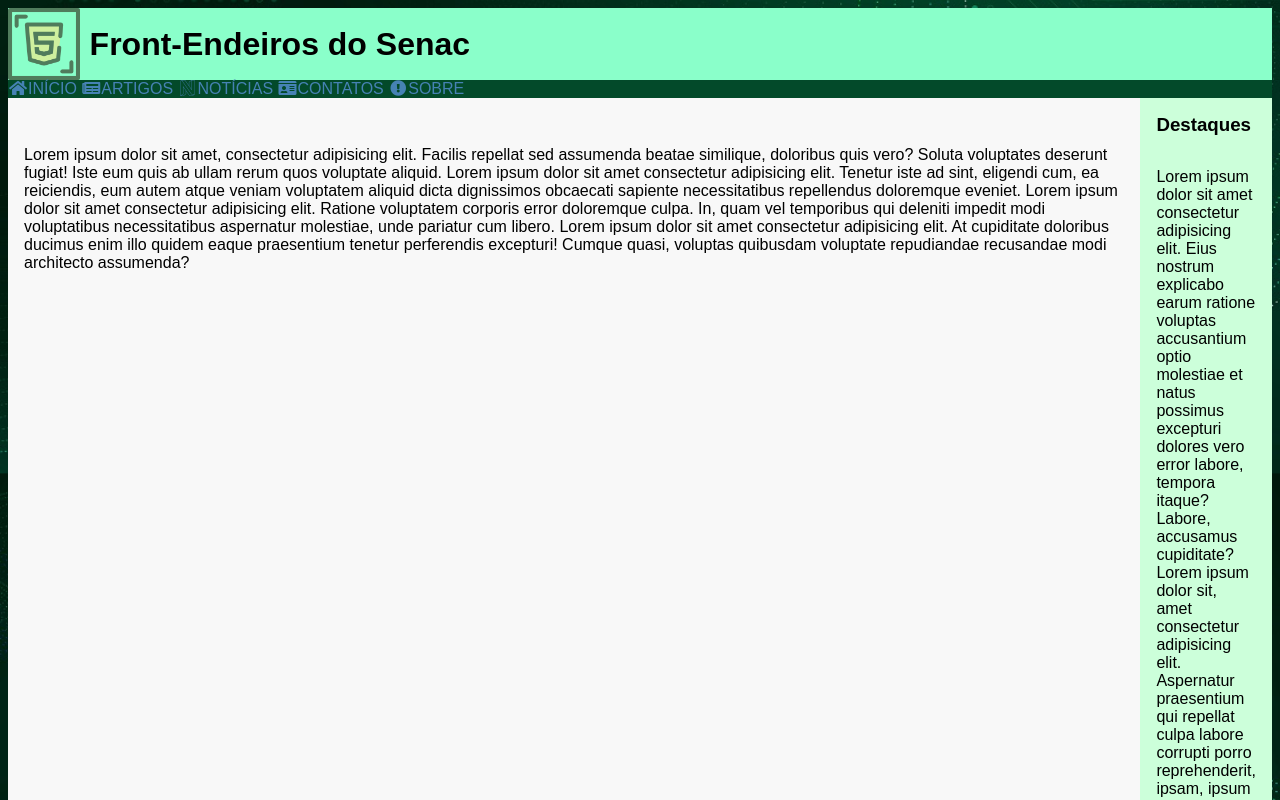
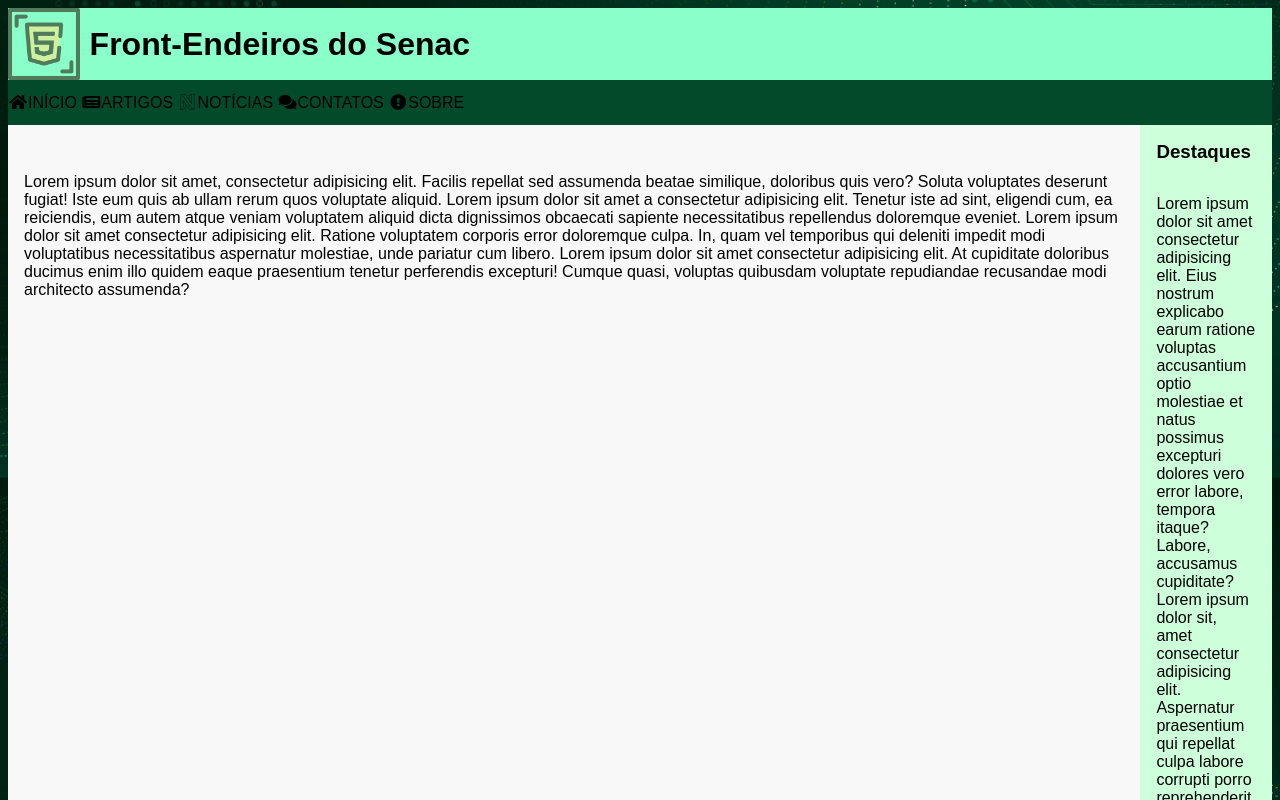
Before and after one commit to Moura-yuri/Front-Endeiros, a plain HTML site: page index.html in a window 1280 px wide. Shown: the top 800 px of the page. Drawn offline with Linux system fonts and the light colour scheme.

Commit message:
template ok

```diff
--- a/css/styles.css
+++ b/css/styles.css
@@ -23,12 +23,12 @@ p, h1, h2, h3, h4, h5, h6 {
 }
 
 a {
-    color: steelblue;
+    color:black;
     text-decoration: none;
 }
 
 a:hover {
-    color: orangered;
+    color: rgb(204, 255,218);;
     text-decoration: underline;
 }
 
@@ -42,6 +42,9 @@ body { background-image: url('../assets/img/bg01.jpg');
         background-color: rgb(138, 255, 202);
     }
     header>nav{ background-color: rgb(3,74, 42);
+        height: 45px;
+        display: flex;
+        align-items: center ;
     }
     header img {
         display: block;
@@ -56,6 +59,7 @@ align-items: center;}
 header nav{
     width: 100%;
     text-transform: uppercase;
+
 }
 main article{
     background-color: rgb(248,248, 248);
@@ -72,6 +76,9 @@ footer a{
 }
 footer{
     background-color: rgb(0, 64,16);
+    display: flex;
+    justify-content: space-between;
+
 }
 div.license{
     color: rgb(244,255, 224);
@@ -79,3 +86,6 @@ div.license{
 main{
     display: flex;
 }
+nav a{
+
+}
--- a/index.html
+++ b/index.html
@@ -32,7 +32,7 @@
                 <i class="fab fa-neos fa-fw"></i><span>Notícias</span>
             </a>
                 <a href="contacts.html" title="Contatos">
-                <i class="fas fa-id-card fa-fw"></i><span>Contatos</span>
+                    <i class="fas fa-comments fa-fw"></i><span>Contatos</span>
             </a>
                 <a href="about.html" title="Sobre">
                 <i class="fas fa-exclamation-circle fa-fw"></i><span>Sobre</span>
@@ -47,7 +47,7 @@
         <article>
             <h2></h2>
             <p>Lorem ipsum dolor sit amet, consectetur adipisicing elit. Facilis repellat sed assumenda beatae similique, doloribus quis vero? Soluta voluptates deserunt fugiat! Iste eum quis ab ullam rerum quos voluptate aliquid.
-                Lorem ipsum dolor sit amet consectetur adipisicing elit. Tenetur iste ad sint, eligendi cum, ea reiciendis, eum autem atque veniam voluptatem aliquid dicta dignissimos obcaecati sapiente necessitatibus repellendus doloremque eveniet.
+                Lorem ipsum dolor sit amet a consectetur adipisicing elit. Tenetur iste ad sint, eligendi cum, ea reiciendis, eum autem atque veniam voluptatem aliquid dicta dignissimos obcaecati sapiente necessitatibus repellendus doloremque eveniet.
                 Lorem ipsum dolor sit amet consectetur adipisicing elit. Ratione voluptatem corporis error doloremque culpa. In, quam vel temporibus qui deleniti impedit modi voluptatibus necessitatibus aspernatur molestiae, unde pariatur cum libero.
                 Lorem ipsum dolor sit amet consectetur adipisicing elit. At cupiditate doloribus ducimus enim illo quidem eaque praesentium tenetur perferendis excepturi! Cumque quasi, voluptas quibusdam voluptate repudiandae recusandae modi architecto assumenda?
             </p>
@@ -65,8 +65,9 @@
     <!--Roda pé-->
     <footer>
         <a href="index.html">🏠</a>
+        <div class="license">© Formação .Net 2021.1</div>
         <a href="#top">⇧</a>
-        <div class="license">© Formação .Net 2021.1</div>
+
     </footer>
 
 </body>
```
Also changed, not shown: about.html (+3 -2 lines), articles.html (+3 -2 lines), contacts.html (+4 -2 lines), news.html (+3 -2 lines).
